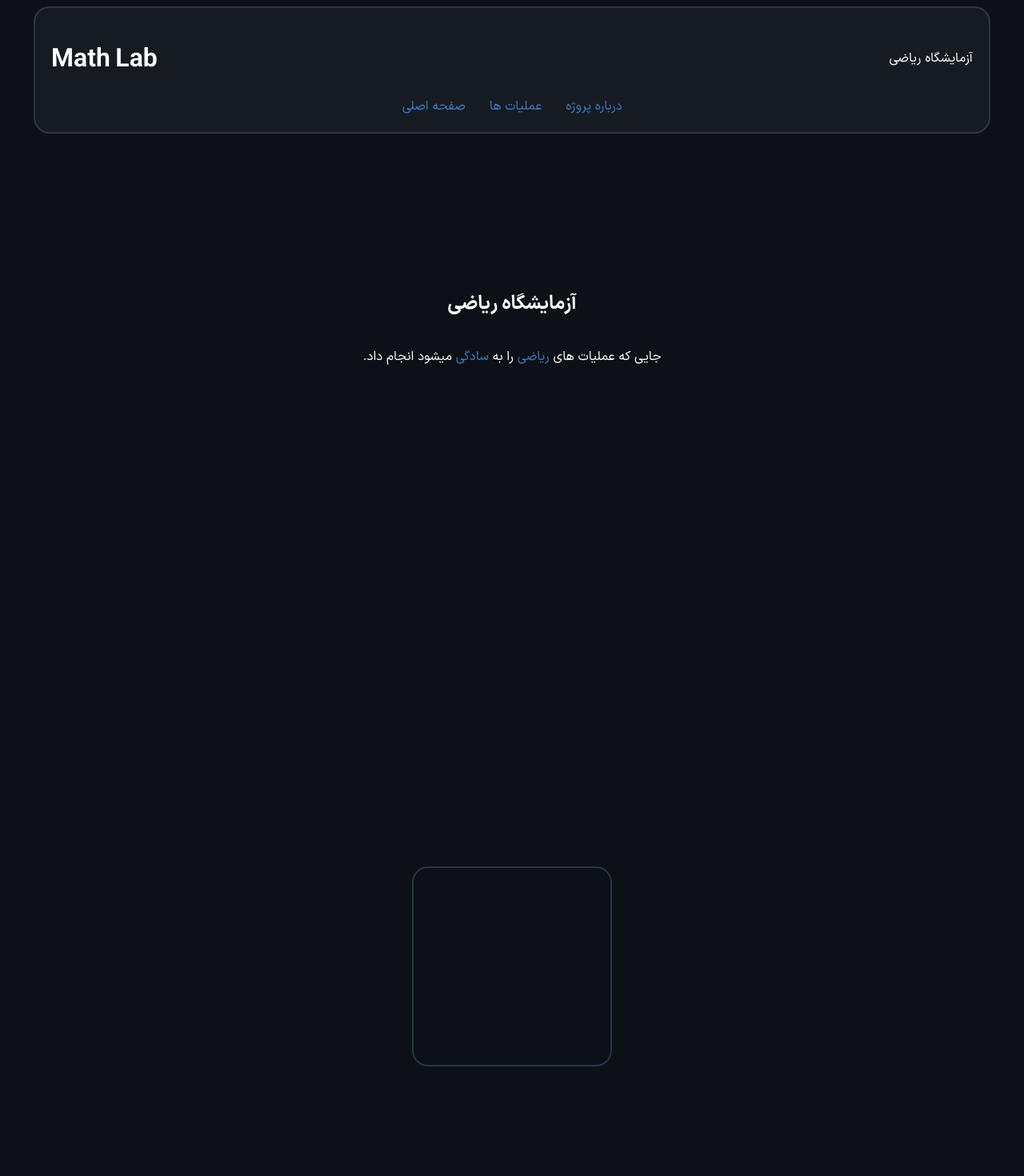
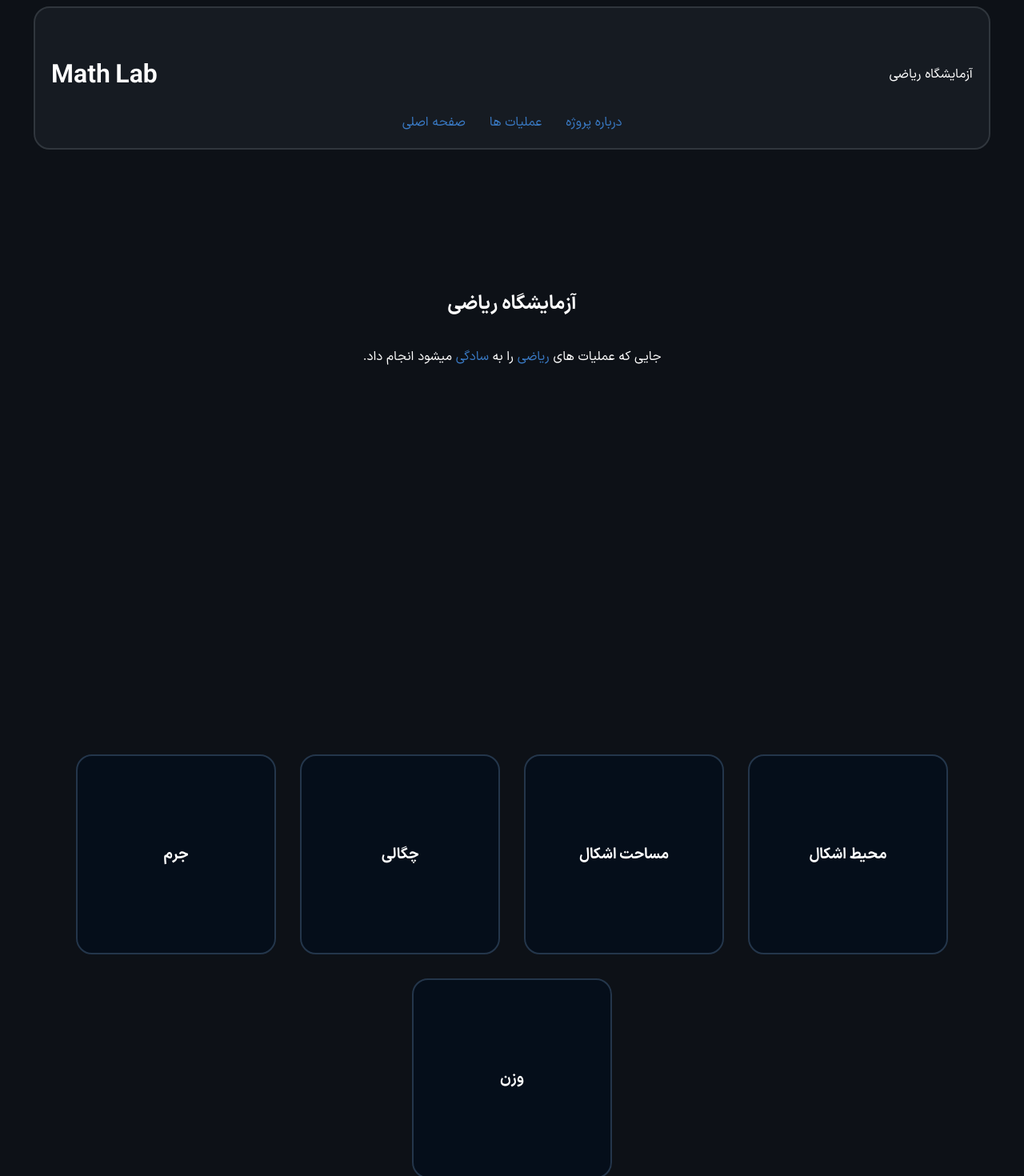
Before and after one commit to MACsepehri/Kharazmi1405-1406, a React (Vite) app in the folder MathLab/: page / in a window 1280 px wide. Shown: the top 1470 px of the page at 80% size. Built offline with nearby package versions, Linux system fonts and the light colour scheme.

Commit message:
Added some buttons and changed css.

```diff
--- a/MathLab/src/assets/base/Header.jsx
+++ b/MathLab/src/assets/base/Header.jsx
@@ -5,10 +5,10 @@ export default function Header() {
     return (
         <BaseHeader dir="ltr">
             <div style={{ display: 'flex',flex: '1' }}>
-                <div style={{ display: 'flex',flex: '1' }}>
+                <div style={{ display: 'flex',flex: '1',marginTop:'20px' }}>
                     <h1>Math Lab</h1>
                 </div>
-                <div style={{ marginTop:'15px' }}>
+                <div style={{ marginTop:'35px' }}>
                     <p>آزمایشگاه ریاضی</p>
                 </div>
             </div>
--- a/MathLab/src/assets/css/MainPage.jsx
+++ b/MathLab/src/assets/css/MainPage.jsx
@@ -9,12 +9,17 @@ export const OuterBox = styled.div`
     align-items: center;
     justify-content: center;
     box-sizing: border-box;
+    background: #050e1a;
+    cursor: pointer;
+
+    &:hover {
+        transform: translateY(-5px);
+    }
 `
 
-export const InnerBox = styled.div`
-    width: 100%;
+export const Flex = styled.div`
     display: flex;
-    flex-direction: column;
-    align-items: center;
+    flex-wrap: wrap;
+    gap: 30px;
     justify-content: center;
 `
--- a/MathLab/src/assets/part/PartTwo.jsx
+++ b/MathLab/src/assets/part/PartTwo.jsx
@@ -1,12 +1,36 @@
 import { Section, SectionContent } from "../css/Base";
-import { OuterBox } from "../css/MainPage";
+import { Flex, OuterBox } from "../css/MainPage";
+
+function openModalBox(func) {
+    return 0;
+}
 
 export default function PartTwo() {
     return (
         <Section id="projects">
             <SectionContent>
-                <OuterBox>
-                </OuterBox>
+                <Flex>
+                    {/*  */}
+                    <OuterBox>
+                        <h3>محیط اشکال</h3>
+                    </OuterBox>
+                    {/*  */}
+                    <OuterBox>
+                        <h3>مساحت اشکال</h3>
+                    </OuterBox>
+                    {/*  */}
+                    <OuterBox>
+                        <h3>چگالی</h3>
+                    </OuterBox>
+                    {/*  */}
+                    <OuterBox>
+                        <h3>جرم</h3>
+                    </OuterBox>
+                    {/*  */}
+                    <OuterBox>
+                        <h3>وزن</h3>
+                    </OuterBox>
+                </Flex>
             </SectionContent>
         </Section>
     )
```
